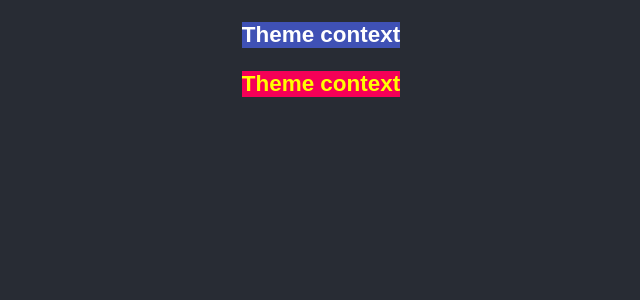
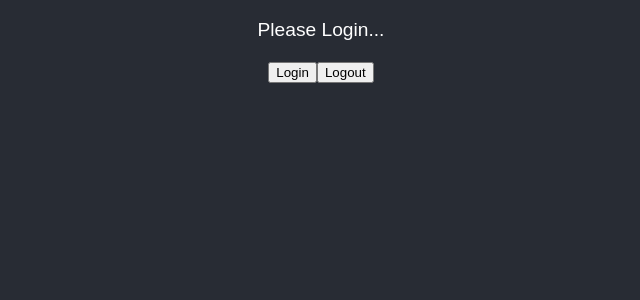
Before and after one commit to Maopos/react-typescript-tutorial, a React (Create React App) app: page / in a window 1280 px wide. Shown: the top 300 px of the page, without its empty margins (319-959 px from the left). Built offline with nearby package versions, Linux system fonts and the light colour scheme.

Commit message:
Context with future values

```diff
--- a/src/App.tsx
+++ b/src/App.tsx
@@ -11,8 +11,10 @@ import "./App.css";
 // import LoggedIn from "./components/state/LoggedIn";
 // import User from "./components/state/User";
 // import Counter from "./components/state/Counter";
-import Box from "./components/context/Box";
-import { ThemeContextProvider } from "./components/context/ThemeContext";
+// import Box from "./components/context/Box";
+// import { ThemeContextProvider } from "./components/context/ThemeContext";
+import { UserContextProvider } from './components/context/UserContext';
+import User from "./components/context/User";
 
 function App() {
   //
@@ -63,9 +65,15 @@ function App() {
         <User />
         <Counter />
         */}
-        <ThemeContextProvider>
+
+        {/* <ThemeContextProvider>
           <Box />
-        </ThemeContextProvider>
+        </ThemeContextProvider> */}
+
+        <UserContextProvider>
+          <User />
+        </UserContextProvider>
+
       </div>
     </div>
   );
--- /dev/null
+++ b/src/components/context/User.tsx
@@ -0,0 +1,36 @@
+import { useContext } from "react";
+import { UserContext } from "./UserContext";
+
+const User = () => {
+  const userContext = useContext(UserContext);
+
+  const { user, setUser } = userContext;
+
+  const handleLogin = () => {
+    setUser({
+      name: "Maopos",
+      email: "maopos@icloud.com",
+    });
+  };
+  const handleLogout = () => {
+    setUser(null);
+  };
+
+  return (
+    <div>
+      {user ? (
+        <>
+          <h3>User name: {user.name}</h3>
+          <h3>User email: {user.email}</h3>
+        </>
+      ) : (
+        <p>Please Login...</p>
+      )}
+
+      <button onClick={handleLogin}>Login</button>
+      <button onClick={handleLogout}>Logout</button>
+    </div>
+  );
+};
+
+export default User;
--- /dev/null
+++ b/src/components/context/UserContext.tsx
@@ -0,0 +1,26 @@
+import { useState, createContext } from "react";
+
+export type UserAuht = {
+  name: string;
+  email: string;
+};
+
+type UserContextProviderProps = {
+  children: React.ReactNode;
+};
+
+type UserContextType = {
+  user: UserAuht | null;
+  setUser: React.Dispatch<React.SetStateAction<UserAuht | null>>;
+};
+
+export const UserContext = createContext({} as UserContextType);
+
+export const UserContextProvider = ({ children }: UserContextProviderProps) => {
+  const [user, setUser] = useState<UserAuht | null>(null);
+  return (
+    <UserContext.Provider value={{ user, setUser }}>
+      {children}
+    </UserContext.Provider>
+  );
+};
```
